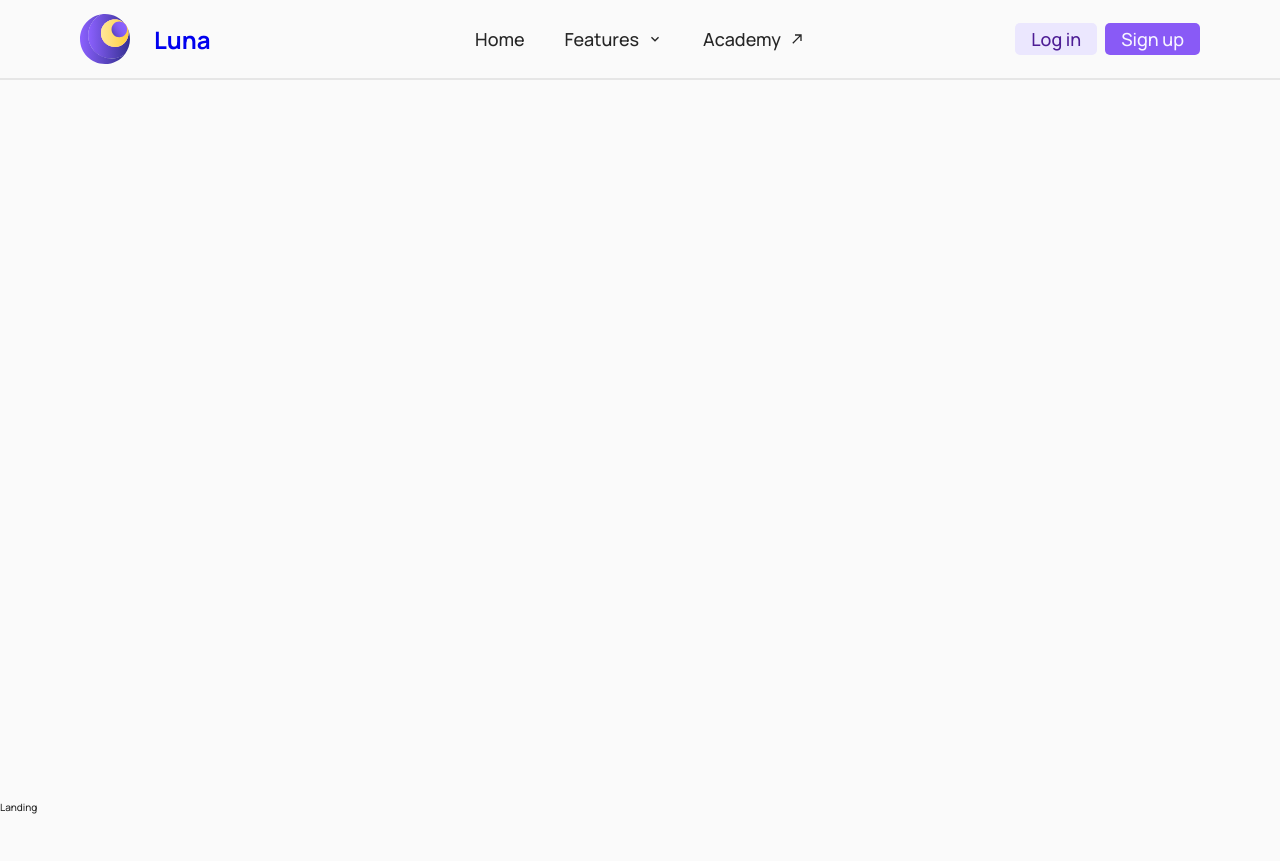
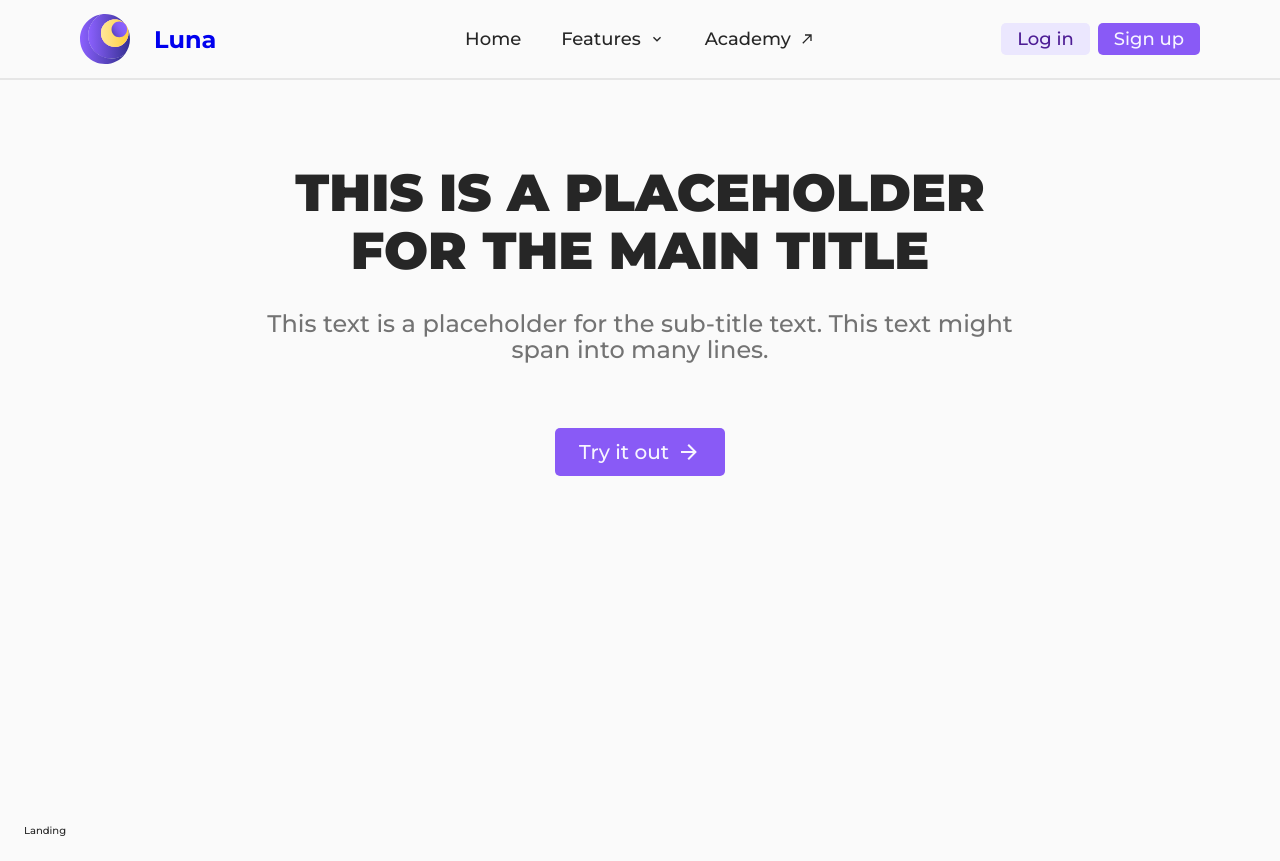
Before and after one commit to basliq/luna-web, a Next.js app: page / in a window 1280 px wide. Before the commit the page ends 814 px from the top, so only its background shows below. Built offline with nearby package versions, Linux system fonts and the light colour scheme.

Commit message:
feat(home page): add hero basic layout

```diff
--- a/src/app/(landing)/component/hero/Hero.tsx
+++ b/src/app/(landing)/component/hero/Hero.tsx
@@ -1,5 +1,26 @@
+import {Button} from '@/component/button/Button'
 import s from './hero.module.scss'
 
 export const Hero = () => {
-  return <div className={s.container}></div>
+  return (
+    <div className={s.container}>
+      <div className={s.content}>
+        <div className={s.text}>
+          <h1 className='black all-uppercase'>
+            This is a placeholder for the main title
+          </h1>
+          <p className='subtitle-h1'>
+            This text is a placeholder for the sub-title text. This text might
+            span into many lines.
+          </p>
+        </div>
+        <Button
+          text='Try it out'
+          size='large'
+          icon='arrowRight'
+          iconPosition='after-text'
+        />
+      </div>
+    </div>
+  )
 }
--- a/src/app/(landing)/component/hero/hero.module.scss
+++ b/src/app/(landing)/component/hero/hero.module.scss
@@ -1,3 +1,24 @@
 .container {
   block-size: 90vh;
+  display: grid;
+  grid-template-columns: repeat(5, 1fr);
+  grid-template-rows: repeat(3, 1fr);
 }
+
+.content {
+  grid-column: 2 / 5;
+  grid-row: 1 / 3;
+  align-self: center;
+  justify-self: center;
+  display: flex;
+  flex-direction: column;
+  align-items: center;
+  gap: var(--size-9);
+
+  .text {
+    text-align: center;
+    display: flex;
+    flex-direction: column;
+    gap: var(--size-3);
+  }
+}
--- /dev/null
+++ b/src/app/(landing)/component/section/Section.tsx
@@ -0,0 +1,9 @@
+import s from './section.module.scss'
+
+type SectionProps = {
+  children: React.ReactNode
+}
+
+export const Section = ({children}: SectionProps) => {
+  return <section className={s.section}>{children}</section>
+}
--- /dev/null
+++ b/src/app/(landing)/component/section/section.module.scss
@@ -0,0 +1,7 @@
+.section {
+  --section-max-inline-size: 140rem;
+
+  max-inline-size: var(--section-max-inline-size);
+  margin-inline: auto;
+  padding: var(--size-6);
+}
--- a/src/app/(landing)/page.tsx
+++ b/src/app/(landing)/page.tsx
@@ -1,10 +1,13 @@
 import {Header} from './component/header/Header'
+import {Section} from './component/section/Section'
 
 export default function Home() {
   return (
     <>
       <Header />
-      <main>Landing</main>
+      <main>
+        <Section>Landing</Section>
+      </main>
     </>
   )
 }
--- a/src/app/layout.tsx
+++ b/src/app/layout.tsx
@@ -1,10 +1,10 @@
 import '@/style/global.scss'
-import {Manrope} from 'next/font/google'
+import {Montserrat} from 'next/font/google'
 import type {Metadata} from 'next'
 
-const manrope = Manrope({
+const montserrat = Montserrat({
   subsets: ['latin'],
-  weight: ['500', '700'],
+  weight: ['500', '700', '900'],
 })
 
 export const metadata: Metadata = {
@@ -18,7 +18,7 @@ type RootProps = {
 
 export default function RootLayout({children}: RootProps) {
   return (
-    <html lang='en' className={manrope.className}>
+    <html lang='en' className={montserrat.className}>
       <body>{children}</body>
     </html>
   )
--- a/src/component/dropdown/Dropdown.tsx
+++ b/src/component/dropdown/Dropdown.tsx
@@ -19,7 +19,7 @@ type DropdownParentType =
   | null
   | ((value: boolean | ((prevState: boolean) => void)) => void)
 
-type DropdownChildren = {
+type DropdownProps = {
   target: React.ReactNode
   children: React.ReactNode
   menuType?: 'dropdown' | 'flyout' | 'context'
@@ -37,7 +37,7 @@ export const Dropdown = ({
   initialState = 'close',
   openOn = 'click',
   dropdownParentStateFunction = null,
-}: DropdownChildren) => {
+}: DropdownProps) => {
   // states and refs
   const [open, setOpen] = useState(initialState === 'open')
   const targetContainerRef = useRef<HTMLDivElement>(null)
--- a/src/icon/icon-map.tsx
+++ b/src/icon/icon-map.tsx
@@ -1,8 +1,10 @@
 import {MdiAccountArrowRight} from './svg/MdiAccountArrowRight.tsx'
+import {MdiArrowRight} from './svg/MdiArrowRight.tsx'
 import {MdiArrowTopRight} from './svg/MdiArrowTopRight.tsx'
 import {MdiChevronDown} from './svg/MdiChevronDown.tsx'
 
 export const IconMap = {
+  arrowRight: <MdiArrowRight />,
   arrowTopRight: <MdiArrowTopRight />,
   chevronDown: <MdiChevronDown />,
   login: <MdiAccountArrowRight />,
--- /dev/null
+++ b/src/icon/svg/MdiArrowRight.tsx
@@ -0,0 +1,8 @@
+export function MdiArrowRight() {
+  return (
+    <path
+      fill='currentColor'
+      d='M4 11v2h12l-5.5 5.5l1.42 1.42L19.84 12l-7.92-7.92L10.5 5.5L16 11H4Z'
+    ></path>
+  )
+}
--- a/src/style/font/text.scss
+++ b/src/style/font/text.scss
@@ -5,7 +5,7 @@ h1 {
 
 .subtitle-h1 {
   color: var(--color-text-muted);
-  font-size: var(--font-size-9);
+  font-size: var(--font-size-7);
   line-height: var(--line-height-2);
   padding-block-start: var(--size-6);
 }
@@ -17,7 +17,7 @@ h2 {
 
 .subtitle-h2 {
   color: var(--color-text-muted);
-  font-size: var(--font-size-7);
+  font-size: var(--font-size-5);
   line-height: var(--line-height-3);
   padding-block-start: var(--size-3);
 }
@@ -29,7 +29,7 @@ h3 {
 
 .subtitle-h3 {
   color: var(--color-text-muted);
-  font-size: var(--font-size-6);
+  font-size: var(--font-size-4);
   line-height: var(--line-height-3);
   padding-block-start: var(--size-2);
 }
@@ -58,10 +58,22 @@ p {
   padding-block: var(--size-1);
 }
 
+.medium {
+  font-weight: var(--font-weight-medium);
+}
+
 .bold {
   font-weight: var(--font-weight-bold);
+}
+
+.black {
+  font-weight: var(--font-weight-black);
 }
 
 .mute {
   color: var(--color-text-muted);
 }
+
+.all-uppercase {
+  text-transform: uppercase;
+}
--- a/src/style/font/typography.scss
+++ b/src/style/font/typography.scss
@@ -16,9 +16,10 @@
   --font-size-14: 8.6rem;
   --font-size-15: 9.8rem;
 
-  // font-weight properties - only two font weights are used in this project
-  --font-weight-regular: 500;
+  // font-weight properties - only three font weights are used in this project
+  --font-weight-medium: 500;
   --font-weight-bold: 700;
+  --font-weight-black: 900;
 
   // line-height properties
   --line-height-1: 1;
--- a/src/style/measurement/shape.scss
+++ b/src/style/measurement/shape.scss
@@ -1,13 +1,18 @@
 :root {
+  // border radius
   --radius-very-small: 0.5rem;
   --radius-small: 1rem;
   --radius-medium: 1.5rem;
   --radius-large: 2rem;
   --radius-very-large: 2.5rem;
   --radius-circle: 50%;
+
+  // border stroke
   --border-stroke-thin: 1px;
   --border-stroke-medium: 2px;
   --border-stroke-thick: 3px;
+
+  // divider
   --divider-medium: var(--color-border-divider) solid
     var(--border-stroke-medium);
 }
```
Also changed, not shown: 1 other file (tests, documents, lock files or other folders).
